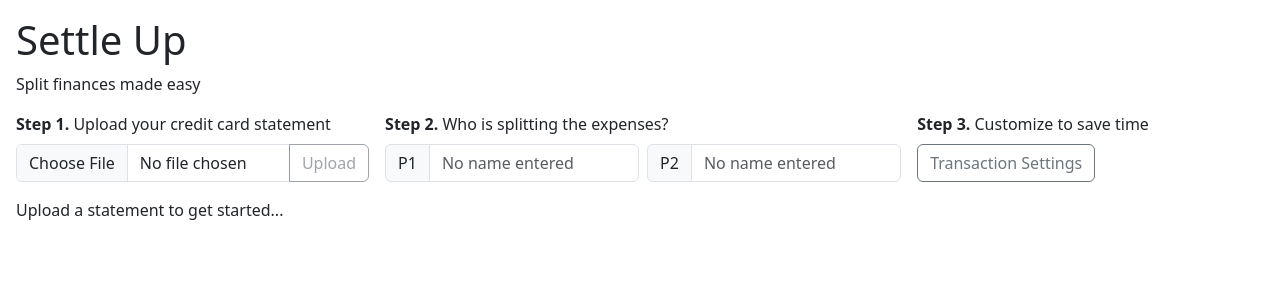
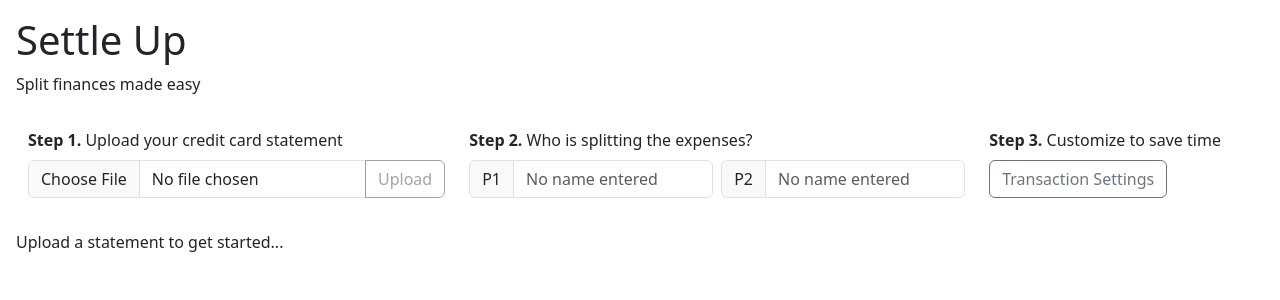
Before and after one commit to crtotoro/settle-up, a React (Vite) app: page / in a window 1280 px wide. Shown: the top 300 px of the page. Built offline with nearby package versions, Linux system fonts and the light colour scheme.

Commit message:
refactor layout using react bootstrap components

```diff
--- a/src/components/App.jsx
+++ b/src/components/App.jsx
@@ -1,7 +1,7 @@
 import { useState } from 'react';
 import FileProcessor from './FileProcessor';
 import TransactionList from './TransactionList';
-import { Stack } from 'react-bootstrap';
+import { Col, Container, Row, Stack } from 'react-bootstrap';
 import Users from './Users';
 import LaunchSettings from './LaunchSettings';
 
@@ -17,11 +17,19 @@ function App() {
         <h1>Settle Up</h1>
         <p>Split finances made easy</p>
       </div>
-      <Stack direction='horizontal' gap={3}>
-        <FileProcessor {...processorProps} />
-        <Users />
-        <LaunchSettings />
-      </Stack>
+      <Container fluid>
+        <Row>
+          <Col md='auto'>
+            <FileProcessor {...processorProps} />
+          </Col>
+          <Col md={5}>
+            <Users />
+          </Col>
+          <Col>
+            <LaunchSettings />
+          </Col>
+        </Row>
+      </Container>
       <TransactionList {...transactionListProps} />
     </div>
   )
--- a/src/components/FileProcessor.jsx
+++ b/src/components/FileProcessor.jsx
@@ -1,5 +1,5 @@
 import React, { useEffect, useRef, useState } from 'react'
-import { InputGroup, Button, Form, Stack } from 'react-bootstrap';
+import { InputGroup, Button, Form, Stack, Col } from 'react-bootstrap';
 import Papa from 'papaparse';
 import moment from 'moment';
 import { isAfterGivenDate, isMatch } from '../utils/helpers';
@@ -43,7 +43,7 @@ export default function FileProcessor({ setTransactions }) {
   useEffect(() => {file && console.log("File uploaded:", file.name)},[file]);
 
   return (
-    <Form.Group controlId="statement-csv">
+    <Form.Group controlId='statement-csv' className='py-3'>
       <Form.Label><b>Step 1.</b> Upload your credit card statement</Form.Label>
       <InputGroup >
         <Form.Control ref={fileInputRef} type='file' accept='.csv, text/csv' onChange={(e) => setInputFiles(e.target.files)} />
--- a/src/components/LaunchSettings.jsx
+++ b/src/components/LaunchSettings.jsx
@@ -1,5 +1,5 @@
 import React, { useState } from 'react'
-import { Button, Form } from 'react-bootstrap';
+import { Button, Col, Form, Row } from 'react-bootstrap';
 import Settings from './Settings';
 
 export default function LaunchSettings() {
@@ -9,7 +9,7 @@ export default function LaunchSettings() {
   const settingsProps = { showSettings, handleHideSettings };
 
   return (
-    <Form.Group >
+    <Form.Group className='py-3' >
       <Form.Label><b>Step 3.</b> Customize to save time</Form.Label>
       <Button variant='outline-secondary' onClick={handleShowSettings}>Transaction Settings</Button>
       <Settings {...settingsProps} />
--- a/src/components/Settings.jsx
+++ b/src/components/Settings.jsx
@@ -2,6 +2,7 @@ import React, { useState, useReducer } from 'react'
 import { FloatingLabel, Form, InputGroup, Offcanvas, OverlayTrigger, Tooltip } from 'react-bootstrap'
 import matcherReducer from '../state/reducers/matcherReducer.js';
 import { initMatchers } from '../state/init/initMatchers.js';
+import { renderTooltip } from '../utils/tooltip.jsx';
 import TextMatcher from './TextMatcher.jsx';
 
 export default function Settings({ showSettings, handleHideSettings }) {
@@ -14,13 +15,8 @@ export default function Settings({ showSettings, handleHideSettings }) {
     return { ...currentDates, [e.target.name]: e.target.value }
   });
 
-  /* Tooltips */
-  const renderTooltip = (props, id, text) => (
-    <Tooltip id={id} {...props}>{text}</Tooltip>
-  );
-
   return (
-    <Offcanvas show={showSettings} onHide={handleHideSettings} placement='end'>
+    <Offcanvas show={showSettings} onHide={handleHideSettings} placement='end' className='bg-gray'>
       <Offcanvas.Header closeButton>
         <Offcanvas.Title>Transaction Settings</Offcanvas.Title>
       </Offcanvas.Header>
--- a/src/components/Users.jsx
+++ b/src/components/Users.jsx
@@ -1,10 +1,10 @@
 import React from 'react'
-import { FloatingLabel, Form, InputGroup } from 'react-bootstrap'
+import { Col, Form, InputGroup, OverlayTrigger } from 'react-bootstrap'
 import InputGroupText from 'react-bootstrap/esm/InputGroupText'
 
 export default function Users() {
   return (
-    <Form.Group className='participants-form'>
+    <Form.Group id='participants-form' className='py-3'>
       <Form.Label><b>Step 2.</b> Who is splitting the expenses?</Form.Label>
       <div className='participants d-flex gap-2'>
         <InputGroup id='participant1' label='Primary'>
--- a/src/utils/helpers.js
+++ b/src/utils/helpers.js
@@ -1,3 +1,5 @@
+import { Tooltip } from "react-bootstrap";
+
 export const isAfterGivenDate = (dateStr, afterDate) => {
   const date = moment(dateStr, "MM/DD/YYYY");
   return date.isAfter(afterDate);
--- /dev/null
+++ b/src/utils/tooltip.jsx
@@ -0,0 +1,5 @@
+import { Tooltip } from "react-bootstrap";
+
+export const renderTooltip = (props, id, text) => (
+  <Tooltip id={id} {...props}>{text}</Tooltip>
+);
```
